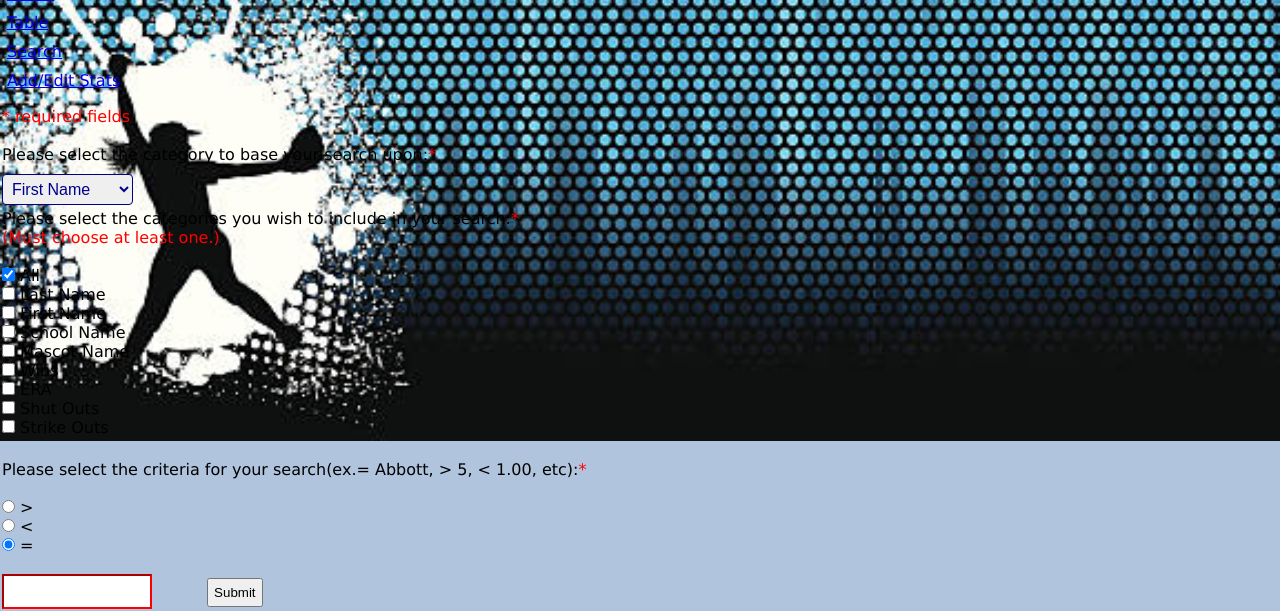
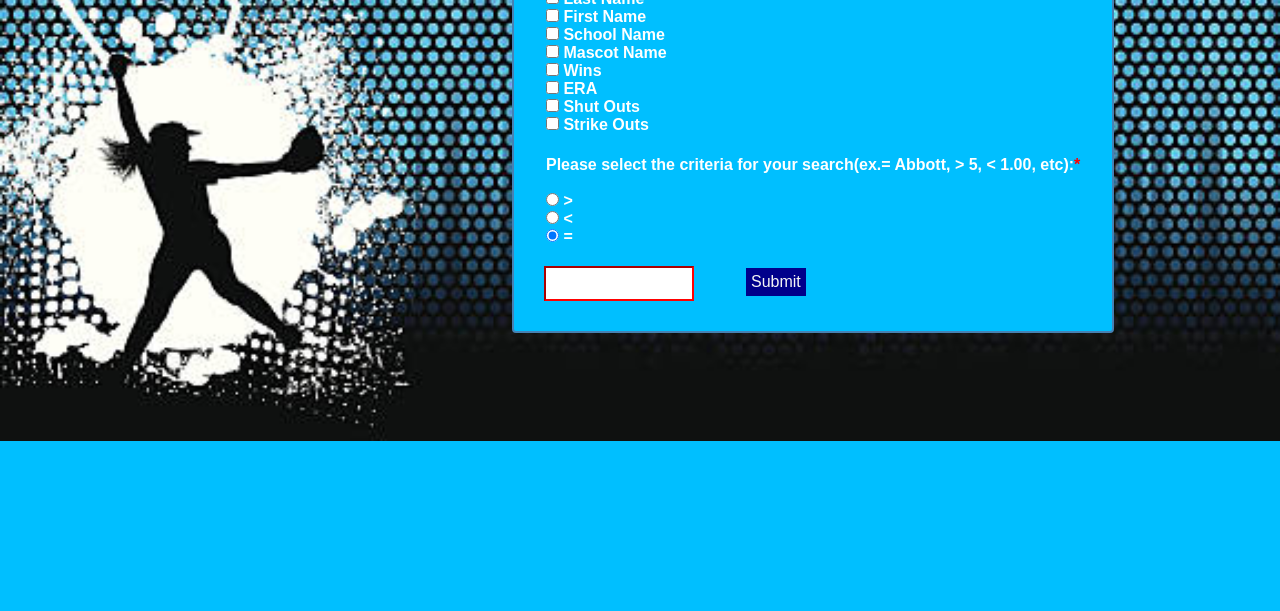
Before and after one commit to atracy23/Softball_Pitchers_DB, a PHP site: page /Softball_Pitchers_DB/AngieQuery.html in a window 1280 px wide. Shown: the part 359-970 px from the top of the page. After the commit the page ends 800 px from the top, so only its background shows below. Run offline with PHP 8.4, Linux system fonts and the light colour scheme.

Commit message:
Changes to the query pages.

```diff
--- a/AngieQuery.html
+++ b/AngieQuery.html
@@ -14,6 +14,9 @@ This program lets the user pick the query options for the Softball pitcher stats
 <html lang="en" xmlns="http://www.w3.org/1999/xhtml" style="height: 100%;">
 <head>
     <link rel="stylesheet" type="text/css" href="LandingPageStyle.css" />
+    <link rel="stylesheet" type="text/css" href="TableStyle.css" />
+    <link rel="stylesheet" type="text/css" href="ImageButtonStyle.css" />
+    <link rel="stylesheet" type="text/css" href="NavBarStyle.css" />
     <meta name="viewport" content="width=device-width, initial-scale=1">
     <link rel="preconnect" href="https://fonts.googleapis.com">
     <link rel="stylesheet" href="https://fonts.googleapis.com/css?family=Raleway">
@@ -30,29 +33,35 @@ This program lets the user pick the query options for the Softball pitcher stats
 </head>
 
 <body style="height: 100%;">
-  <!-- Creating navigation bar -->
-  <nav class="overlay">
+    <nav>
         <div class="navbar-container">
+          <input type="checkbox" id="check">
+          <label for="check" class="checkbtn">
+              <i class="fas fa-bars"></i>
+          </label>
           <div class="logo">
-        <img src="http://localhost/CSD_440/Database-baseball_01/logo.jpg" alt="Logo">
+            <img src="http://localhost/Softball_Pitchers_DB/logo.jpg" alt="Logo">
             <h2 class="title">Softball Pitchers and Stats</h2>
           </div>
           <ul class="navbar">
-        <li><a href="AngieIndex.php">Home</a></li>
-        <li><a href="AngieQueryTable.php">Table</a> </li>
-        <li class="active"><a href="AngieQuery.html">Search</a></li>
-        <li><a href="AngieForm.html">Add/Edit Stats</a></li>
+            <li><a class="active" href="AngieIndex.php">Home</a></li>
+            <li><a href="AngieQueryTable.php">Stats Table</a> </li>
+            <li><a href="AngieQuery.html">Search Stats</a>
+            <li><a href="AngieForm.html">Add Stats</a>
           </ul>
         </div>
     </nav>
 
+
+
   <form action="AngieQuery.php" method="post">
-    <div class="form-container" style="top: 150px; left:200px; padding-top: 10px;">
-    <!--      <div class="overlay2">          -->
+    <div class="image-text-container" style="margin-top: 5%; margin-left: 40%; margin-right: 5%;">
+        <div class="form-container">
+
         <!--  Creating dropdown form for user to select which category to base sort upon -->
             <p style="color: red;">* required fields</p><br>
             <label for="selectedColumn">Please select the category to base your search upon:</label><label style="color: red;">*</label><br>
-            <select name="selectedColumn" id="selectedColumn" style="padding: 5px; font-size: medium; margin-top: 10px; color: darkblue; border-radius: 4px; border-color: darkblue;" required>
+            <select name="selectedColumn" id="selectedColumn" style="padding: 5px; font-size: medium; color: darkblue; border-radius: 4px; border-color: darkblue;" required>
                 <option value="firstName">First Name</option>
                 <option value="lastName">Last Name</option>
                 <option value="school">School Name</option>
@@ -62,10 +71,10 @@ This program lets the user pick the query options for the Softball pitcher stats
                 <option value="shutOuts">Shut Outs</option>
                 <option value="strikeOuts">Strike Outs</option>
             </select>
-    </div>
 
-    <div class="form-container" style="top: 200px; left:-50px;">
-        <!--      <div class="overlay2">          -->
+        </div>  <!-- end of form-container  -->
+
+        <div class="form-container">
             <label for="columns">Please select the categories you wish to include in your search:</label><label style="color: red;">*</label>
             <p style="color: red;">(Must choose at least one.)</p><br>
             <!--  Creating dropdown form for user to select which category to base sort upon -->
@@ -79,21 +88,25 @@ This program lets the user pick the query options for the Softball pitcher stats
                 <input type="checkbox" name="columns[]" value="era"/> ERA<br>
                 <input type="checkbox" name="columns[]" value="shutOuts"/> Shut Outs<br>
                 <input type="checkbox" name="columns[]" value="strikeOuts"/> Strike Outs<br><br>
-    </div>
 
-    <div class="form-container" style="top: -50px; left:400px">
-        <!--      <div class="overlay2">          -->
+        </div>  <!-- end of form-container  -->
+
+        <div class="form-container">
+
             <!--  Creating input form for user to select how many pitchers to include in sort  -->
                 <label for="columnCriteria">Please select the criteria for your search(ex.= Abbott, > 5, < 1.00, etc):</label><label style="color: red;">*</label><br><br>
                 <input type="radio" name="comparison" value=">" required> ><br>
                 <input type="radio" name="comparison" value="<"> <<br>
                 <input type="radio" name="comparison" value="="checked> =<br><br>
+        </div>  <!-- end of form-container  -->
 
                 <input type="text" name="columnCriteria" value="" style="font-size: large; width: 150px; padding: 5px; border-color: red;" required>
                 <input type="submit" value="Submit" class="button" style="margin-left: 50px; padding: 5px;">
+
 </div>
 </form>
-<?php include 'Footer.php' ?>
+
+
 
 
 </body>
```
Also changed, not shown: AngieQuery.php (+33 -40 lines). Lines whose indentation alone changed are shown as unchanged.
